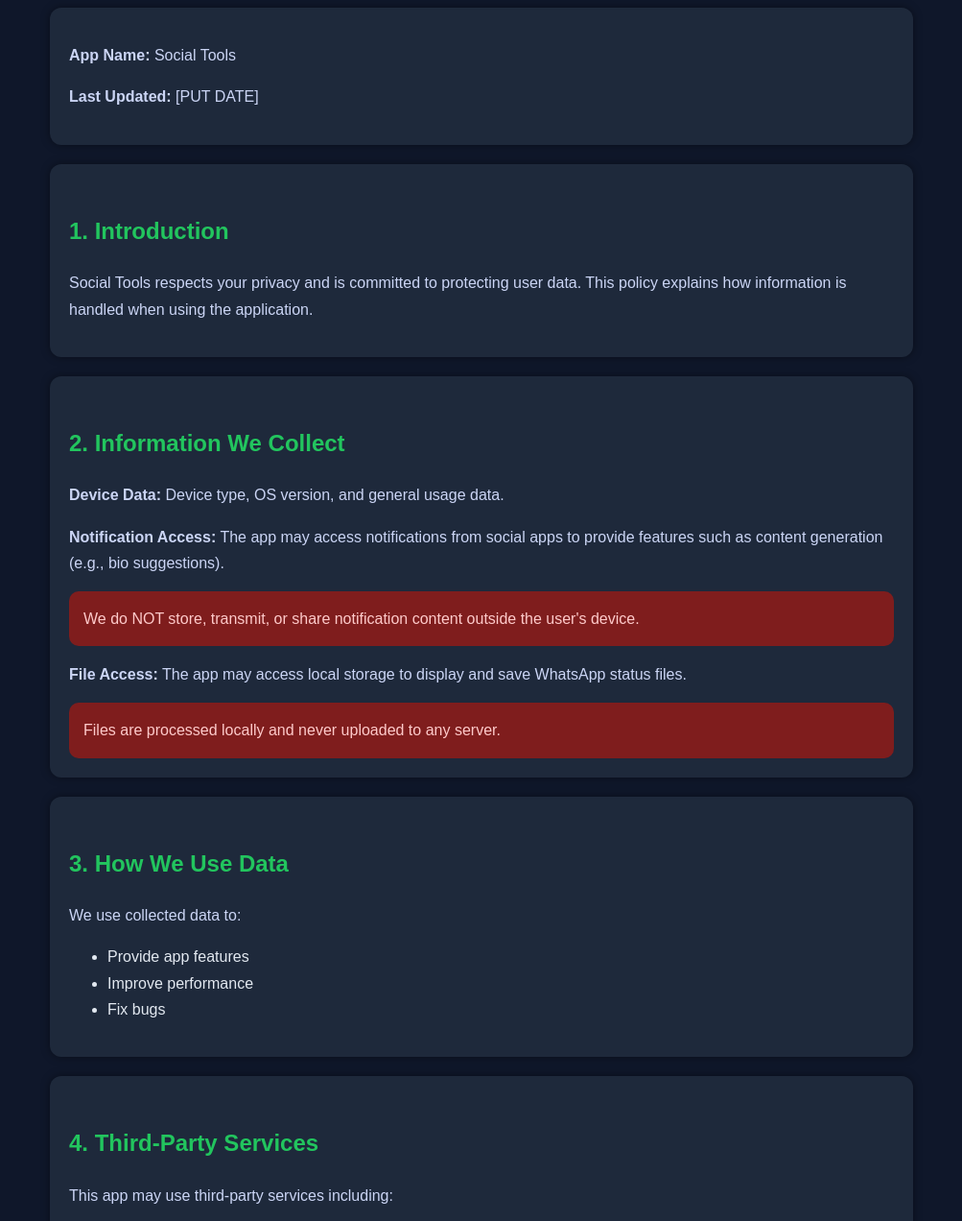
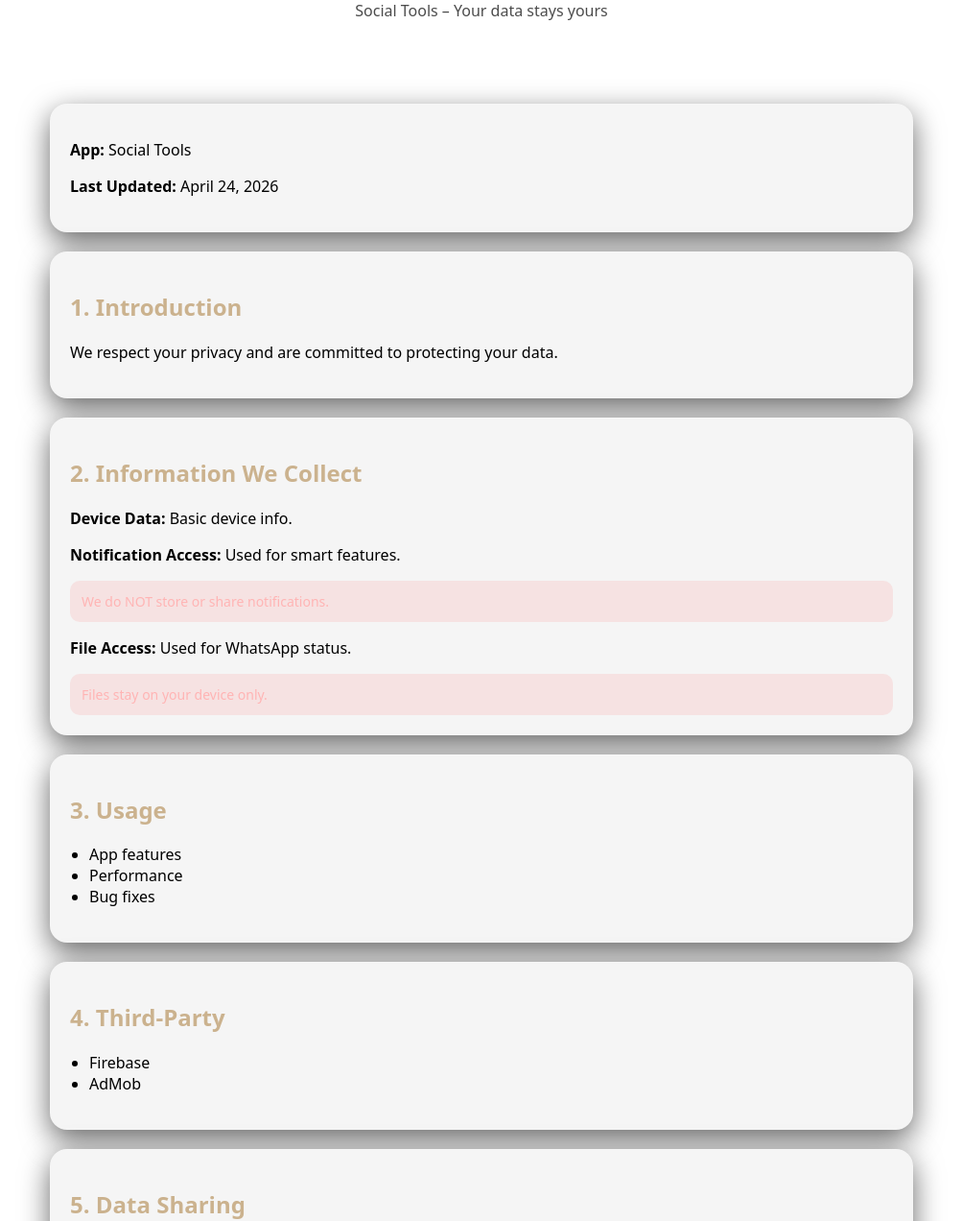
Before and after one commit to zuherbaki/social-tools-privacy, a plain HTML site: page index.html in a window 1280 px wide. Shown: the part 109-1381 px from the top of the page at 96% size, without its empty margins (138-1141 px from the left). Drawn offline with Linux system fonts and the light colour scheme.

Commit message:
Refactor privacy policy layout and styles

```diff
--- a/index.html
+++ b/index.html
@@ -6,149 +6,205 @@
 <title>Privacy Policy - Social Tools</title>
 
 <style>
-    body {
-        font-family: Arial, sans-serif;
-        background: #0f172a;
-        color: #e2e8f0;
-        margin: 0;
-        padding: 0;
-        line-height: 1.7;
+:root {
+    --bg: #ffffff;
+    --text: #000000;
+    --card: #f5f5f5;
+    --gold: #d6c2a1;
+    --gold-soft: #cbb28e;
 }
 
+/* DARK MODE AMOLED */
+@media (prefers-color-scheme: dark) {
+    :root {
+        --bg: #000000;
+        --text: #ffffff;
+        --card: #1B1A1F;
+        --gold: #d6c2a1;
+        --gold-soft: #cbb28e;
+    }
+}
+
+body {
+    margin: 0;
+    font-family: system-ui;
+    background: var(--bg);
+    color: var(--text);
+}
+
+/* HEADER */
+.header {
+    text-align: center;
+    padding: 50px 20px 30px;
+}
+
+.header h1 {
+    font-size: 32px;
+    margin: 0;
+    color: var(--gold);
+}
+
+.header p {
+    opacity: 0.7;
+}
+
+/* CONTAINER */
 .container {
     max-width: 900px;
     margin: auto;
     padding: 20px;
 }
 
-    h1 {
-        color: #38bdf8;
-        text-align: center;
+/* CARD */
+.card {
+    background: var(--card);
+    padding: 20px;
+    border-radius: 18px;
+    margin-top: 20px;
+
+    border: 1px solid rgba(255,255,255,0.06);
+
+    box-shadow:
+        0 10px 30px rgba(0,0,0,0.6),
+        inset 0 1px 0 rgba(255,255,255,0.03);
+
+    transition: 0.25s;
 }
 
-    h2 {
-        color: #22c55e;
-        margin-top: 30px;
+.card:hover {
+    transform: translateY(-4px);
 }
 
-    p {
-        color: #cbd5f5;
+/* TITLES */
+h2 {
+    color: var(--gold-soft);
 }
 
-    .card {
-        background: #1e293b;
-        padding: 20px;
-        border-radius: 12px;
-        margin-top: 20px;
-        box-shadow: 0 0 10px rgba(0,0,0,0.4);
+/* WARNING */
+.warning {
+    background: rgba(255,0,0,0.08);
+    color: #ffb4b4;
+    padding: 12px;
+    border-radius: 10px;
+    margin-top: 10px;
+    font-size: 14px;
 }
 
-    .warning {
-        background: #7f1d1d;
-        padding: 15px;
-        border-radius: 10px;
-        color: #fecaca;
-        margin-top: 15px;
+/* LIST */
+ul {
+    padding-left: 20px;
 }
 
+/* FOOTER */
 .footer {
     text-align: center;
-        margin-top: 40px;
+    margin: 50px 0 20px;
     font-size: 14px;
-        color: #94a3b8;
+    opacity: 0.6;
+}
+
+/* ANIMATION */
+.fade {
+    opacity: 0;
+    transform: translateY(15px);
+    animation: fadeUp 0.5s forwards;
+}
+
+.fade:nth-child(1){animation-delay:0.1s;}
+.fade:nth-child(2){animation-delay:0.2s;}
+.fade:nth-child(3){animation-delay:0.3s;}
+.fade:nth-child(4){animation-delay:0.4s;}
+
+@keyframes fadeUp {
+    to {
+        opacity: 1;
+        transform: translateY(0);
+    }
 }
 </style>
-
 </head>
 
 <body>
 
+<div class="header">
+    <h1>Privacy Policy</h1>
+    <p>Social Tools – Your data stays yours</p>
+</div>
+
 <div class="container">
 
-<h1>Privacy Policy</h1>
-
-<div class="card">
-<p><strong>App Name:</strong> Social Tools</p>
-<p><strong>Last Updated:</strong> [PUT DATE]</p>
+<div class="card fade">
+<p><strong>App:</strong> Social Tools</p>
+<p><strong>Last Updated:</strong> April 24, 2026</p>
 </div>
 
-<div class="card">
+<div class="card fade">
 <h2>1. Introduction</h2>
-<p>Social Tools respects your privacy and is committed to protecting user data. This policy explains how information is handled when using the application.</p>
+<p>We respect your privacy and are committed to protecting your data.</p>
 </div>
 
-<div class="card">
+<div class="card fade">
 <h2>2. Information We Collect</h2>
 
-<p><strong>Device Data:</strong> Device type, OS version, and general usage data.</p>
+<p><strong>Device Data:</strong> Basic device info.</p>
 
-<p><strong>Notification Access:</strong> The app may access notifications from social apps to provide features such as content generation (e.g., bio suggestions).</p>
+<p><strong>Notification Access:</strong> Used for smart features.</p>
+<div class="warning">We do NOT store or share notifications.</div>
 
-<div class="warning">
-We do NOT store, transmit, or share notification content outside the user's device.
-</div>
-
-<p><strong>File Access:</strong> The app may access local storage to display and save WhatsApp status files.</p>
-
-<div class="warning">
-Files are processed locally and never uploaded to any server.
-</div>
+<p><strong>File Access:</strong> Used for WhatsApp status.</p>
+<div class="warning">Files stay on your device only.</div>
 
 </div>
 
-<div class="card">
-<h2>3. How We Use Data</h2>
-<p>We use collected data to:</p>
+<div class="card fade">
+<h2>3. Usage</h2>
 <ul>
-<li>Provide app features</li>
-<li>Improve performance</li>
-<li>Fix bugs</li>
+<li>App features</li>
+<li>Performance</li>
+<li>Bug fixes</li>
 </ul>
 </div>
 
-<div class="card">
-<h2>4. Third-Party Services</h2>
-<p>This app may use third-party services including:</p>
+<div class="card fade">
+<h2>4. Third-Party</h2>
 <ul>
-<li>Firebase (analytics & performance)</li>
-<li>AdMob (advertising)</li>
+<li>Firebase</li>
+<li>AdMob</li>
 </ul>
-<p>These services may collect data according to their own privacy policies.</p>
 </div>
 
-<div class="card">
+<div class="card fade">
 <h2>5. Data Sharing</h2>
-<p>We do not sell user data.</p>
-<p>Non-personal data may be shared with analytics and advertising providers.</p>
+<p>No selling of data.</p>
 </div>
 
-<div class="card">
-<h2>6. Data Security</h2>
-<p>We implement reasonable security measures, but no method is 100% secure.</p>
+<div class="card fade">
+<h2>6. Security</h2>
+<p>Reasonable protection applied.</p>
 </div>
 
-<div class="card">
-<h2>7. Children’s Privacy</h2>
-<p>This app is not intended for children under 13.</p>
+<div class="card fade">
+<h2>7. Children</h2>
+<p>Not for under 13.</p>
 </div>
 
-<div class="card">
-<h2>8. User Control</h2>
-<p>Users can disable permissions anytime via device settings.</p>
+<div class="card fade">
+<h2>8. Control</h2>
+<p>You can disable permissions anytime.</p>
 </div>
 
-<div class="card">
-<h2>9. Changes to This Policy</h2>
-<p>We may update this policy. Changes will be reflected on this page.</p>
+<div class="card fade">
+<h2>9. Updates</h2>
+<p>This policy may change.</p>
 </div>
 
-<div class="card">
+<div class="card fade">
 <h2>10. Contact</h2>
-<p>Email: your@email.com</p>
+<p>Email: zoherbaki6@gmail.com</p>
 </div>
 
 <div class="footer">
-<p>© 2026 Social Tools. All rights reserved.</p>
+© 2026 Social Tools
 </div>
 
 </div>
```
Lines whose indentation alone changed are shown as unchanged.
